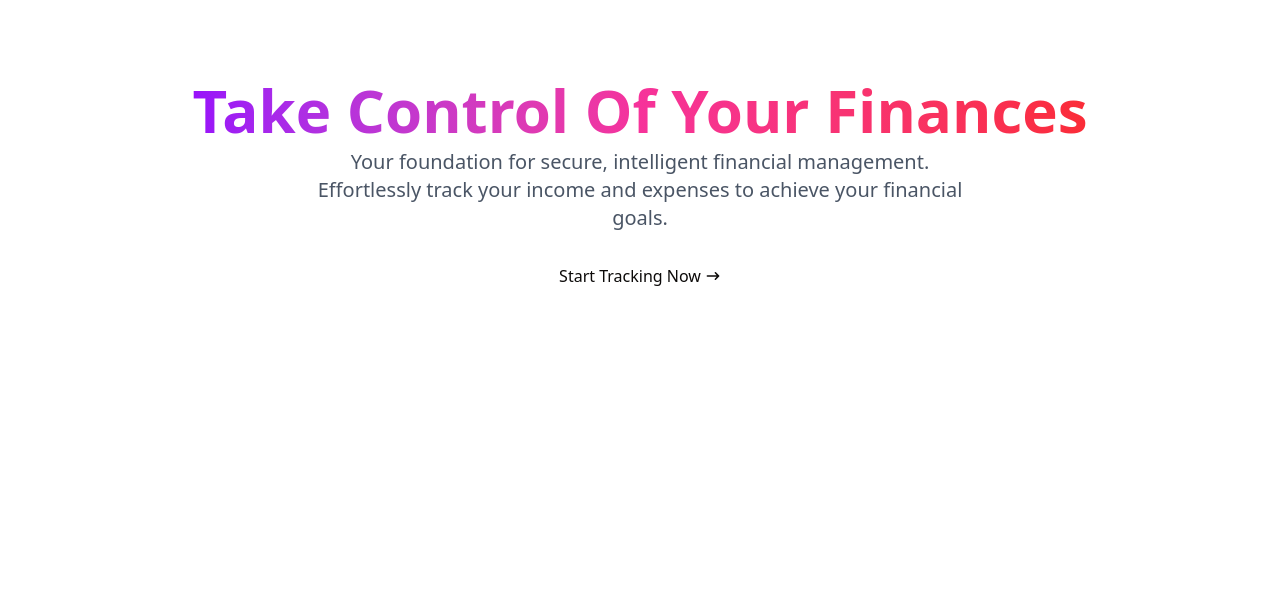
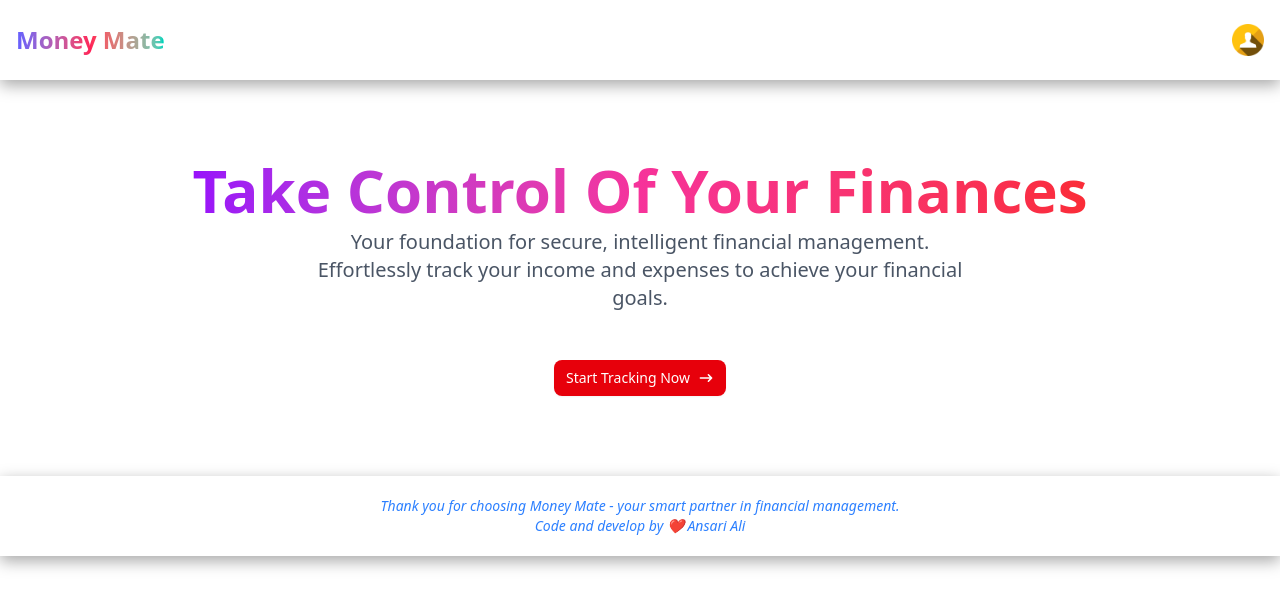
Before and after one commit to ansariali-merndev/NextjsMoneyMate, a Next.js app: page / in a window 1280 px wide. Shown: the top 608 px of the page. Built offline with nearby package versions, Linux system fonts and the light colour scheme.

Commit message:
completed Hero section

```diff
--- /dev/null
+++ b/app/(application)/layout.jsx
@@ -0,0 +1,12 @@
+import { Footer } from "@/components/block/Footer";
+import { Header } from "@/components/block/Header";
+
+export default function ApplicationLayout({ children }) {
+  return (
+    <>
+      <Header />
+      {children}
+      <Footer />
+    </>
+  );
+}
--- /dev/null
+++ b/app/(application)/page.jsx
@@ -0,0 +1,26 @@
+import { Button } from "@/components/ui/button";
+import Link from "next/link";
+import { HiArrowNarrowRight } from "react-icons/hi";
+
+export default function Home() {
+  return (
+    <main className="flex flex-col justify-center items-center my-20">
+      <h2 className="text-2xl md:text-4xl lg:text-6xl font-extrabold capitalize bg-gradient-to-r from-purple-600 via-pink-500 to-red-500 bg-clip-text text-transparent">
+        Take control of your finances
+      </h2>
+      <p className="text-gray-600 text-center text-xs md:text-sm lg:text-xl max-w-2xl mt-2">
+        Your foundation for secure, intelligent financial management.
+        Effortlessly track your income and expenses to achieve your financial
+        goals.
+      </p>
+      <Link href={"/dashboard"}>
+        <Button
+          variant={"destructive"}
+          className={"cursor-pointer flex justify-center items-center mt-12"}
+        >
+          Start Tracking Now <HiArrowNarrowRight />
+        </Button>
+      </Link>
+    </main>
+  );
+}
--- a/app/page.jsx
+++ /dev/null
@@ -1,23 +0,0 @@
-import Link from "next/link";
-import { HiArrowNarrowRight } from "react-icons/hi";
-
-export default function Home() {
-  return (
-    <main className="flex flex-col justify-center items-center my-20">
-        <h2 className="text-2xl md:text-4xl lg:text-6xl font-extrabold capitalize bg-gradient-to-r from-purple-600 via-pink-500 to-red-500 bg-clip-text text-transparent">
-          Take control of your finances
-        </h2>
-        <p className="text-gray-600 text-center text-xs md:text-sm lg:text-xl max-w-2xl mt-2">
-          Your foundation for secure, intelligent financial management.
-          Effortlessly track your income and expenses to achieve your financial
-          goals.
-        </p>
-        <Link
-          href={"/dashboard"}
-          className="btn flex gap-1 items-center justify-center mt-8"
-        >
-          Start Tracking Now <HiArrowNarrowRight />
-        </Link>
-      </main>
-  );
-}
--- /dev/null
+++ b/components/block/Footer.jsx
@@ -0,0 +1,14 @@
+export const Footer = () => {
+  return (
+    <footer
+      style={{ boxShadow: "rgba(0, 0, 0, 0.35) 0px 5px 15px" }}
+      className="h-[10vh] flex flex-col items-center justify-center text-xs md:text-sm italic text-blue-500 mt-8"
+    >
+      <p className="text-center">
+        Thank you for choosing Money Mate - your smart partner in financial
+        management.
+      </p>
+      <p>Code and develop by ❤️ Ansari Ali</p>
+    </footer>
+  );
+};
--- /dev/null
+++ b/components/block/Header.jsx
@@ -0,0 +1,23 @@
+import Image from "next/image";
+import profile from "../../assets/profile.webp";
+
+export const Header = () => {
+  return (
+    <header
+      className="flex justify-between items-center h-[10vh] px-4"
+      style={{ boxShadow: "rgba(0, 0, 0, 0.35) 0px 5px 15px" }}
+    >
+      <div className="text-2xl font-extrabold bg-gradient-to-r from-indigo-500 via-rose-500 to-teal-400 bg-clip-text text-transparent">
+        Money Mate
+      </div>
+      <div className="w-8 h-8">
+        <Image
+          src={profile}
+          alt="Profile Images"
+          style={{ height: "auto", width: "auto" }}
+          priority={true}
+        />
+      </div>
+    </header>
+  );
+};
```
Also changed, not shown: assets/profile.webp (added), 1 other file (tests, documents, lock files or other folders).
